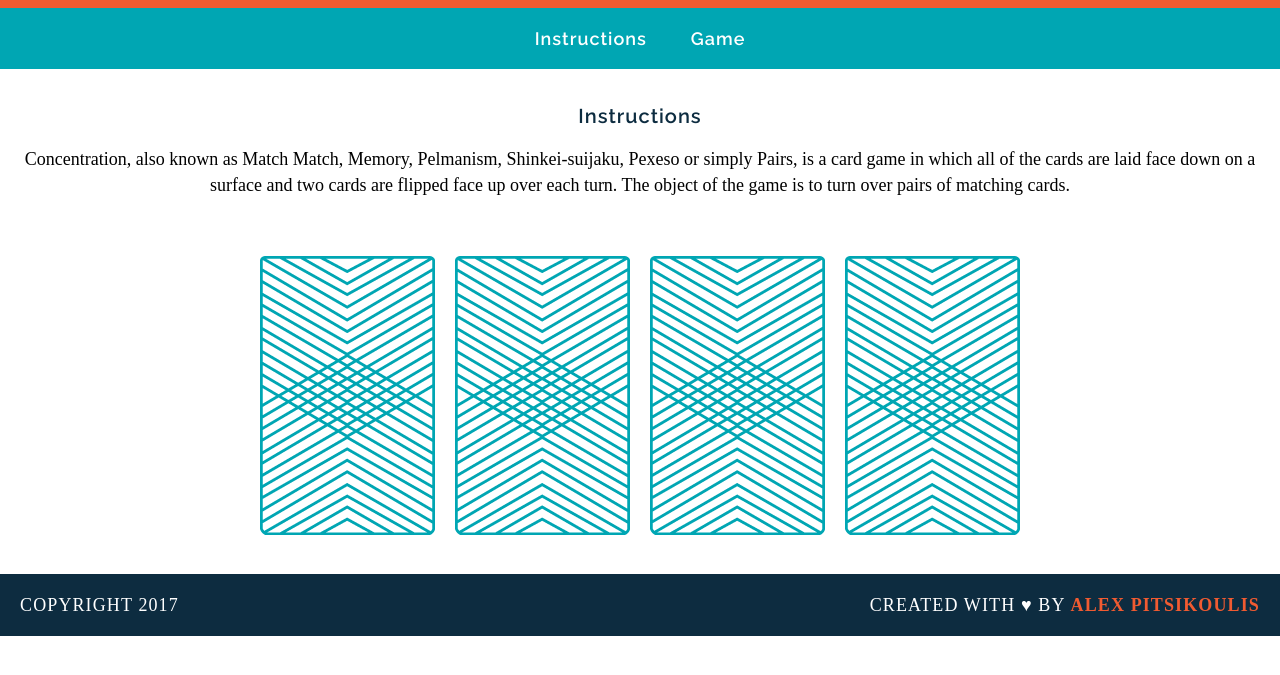
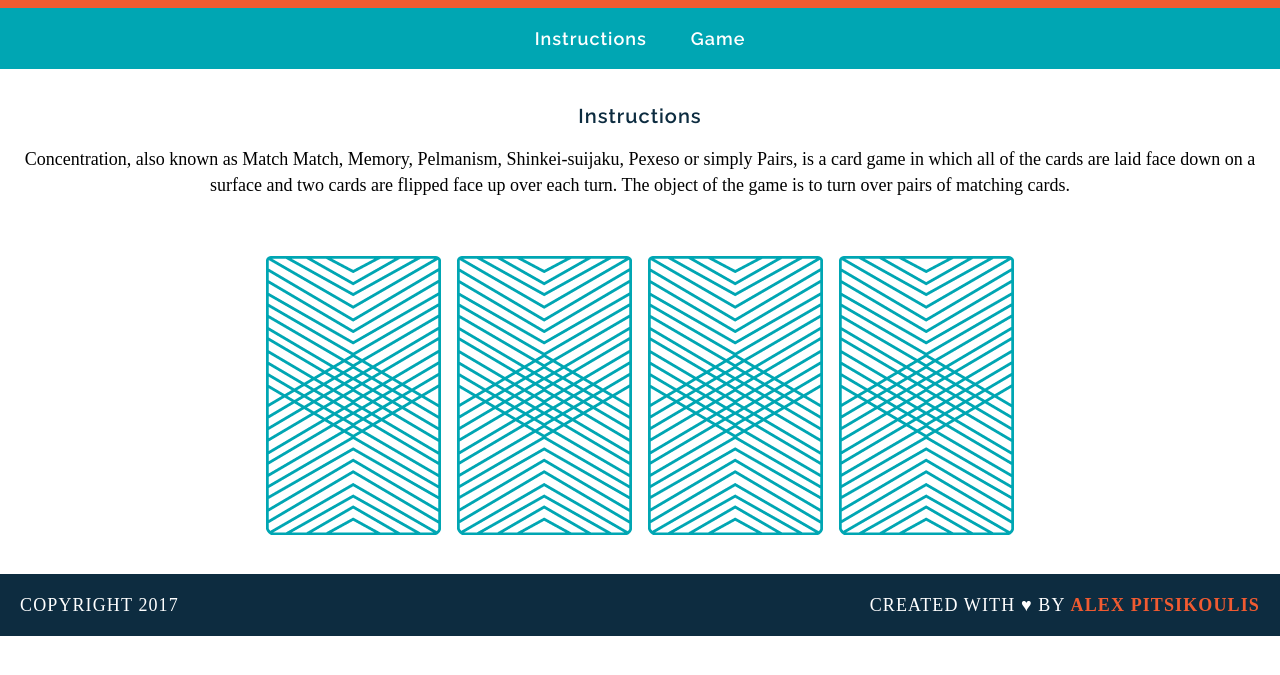
Before and after one commit to alexpitsikoulis/wdi-fundamentals-memorygame, a plain HTML site: page memory_game/index.html in a window 1280 px wide. Shown: the part 105-780 px from the top of the page. Drawn offline with Linux system fonts and the light colour scheme; a web font is replaced by a local one.

Commit message:
added game logic

```diff
--- a/memory_game/index.html
+++ b/memory_game/index.html
@@ -19,12 +19,7 @@
     <main>
         <h2>Instructions</h2>
         <p>Concentration, also known as Match Match, Memory, Pelmanism, Shinkei-suijaku, Pexeso or simply Pairs, is a card game in which all of the cards are laid face down on a surface and two cards are flipped face up over each turn. The object of the game is to turn over pairs of matching cards.</p>
-        <div>
-            <img src="/images/back.png" alt="Queen of Diamonds">
-            <img src="/images/back.png" alt="Queen of Hearts">
-            <img src="/images/back.png" alt="King of Diamonds">
-            <img src="/images/back.png" alt="King of Hearts">
-        </div>
+        <div id="game-board" class="board clearfix"></div>
     </main>
     <footer class="clearfix">
         <p class="copyright">Copyright 2017</p>
--- a/memory_game/js/main.js
+++ b/memory_game/js/main.js
@@ -7,7 +7,7 @@ var cards = [
     {
         rank: "queen",
         suit:  "diamonds",
-        cardImage: "images/queen-of-diamons.png"
+        cardImage: "images/queen-of-diamonds.png"
     },
     {
         rank: "king",
@@ -28,14 +28,24 @@ var checkForMatch = function() {
         alert("Sorry, try again.");
     }
 }
-var flipCard = function(cardId) {
-    console.log("User flipped " + cards[cardId].rank)
-    cardsInPlay.push(cards[cardId].rank)
+var flipCard = function() {
+    var cardId = this.getAttribute('data-id');
+    console.log("User flipped " + cards[cardId].rank);
+    cardsInPlay.push(cards[cardId].rank);
     console.log(cards[cardId].cardImage);
     console.log(cards[cardId].suit);
+    this.setAttribute('src', cards[cardId].cardImage);
     if (cardsInPlay.length === 2) {
         checkForMatch();
     }
-}
-flipCard(0);
-flipCard(2);
+};
+ createBoard = function() {
+    for (i=0;i<cards.length;i++) {
+        var cardElement = document.createElement('img');
+        cardElement.setAttribute('src', 'images/back.png');
+        cardElement.setAttribute('data-id', i);
+        cardElement.addEventListener('click', flipCard);
+        document.getElementById('game-board').appendChild(cardElement);
+    }
+};
+createBoard();
```
